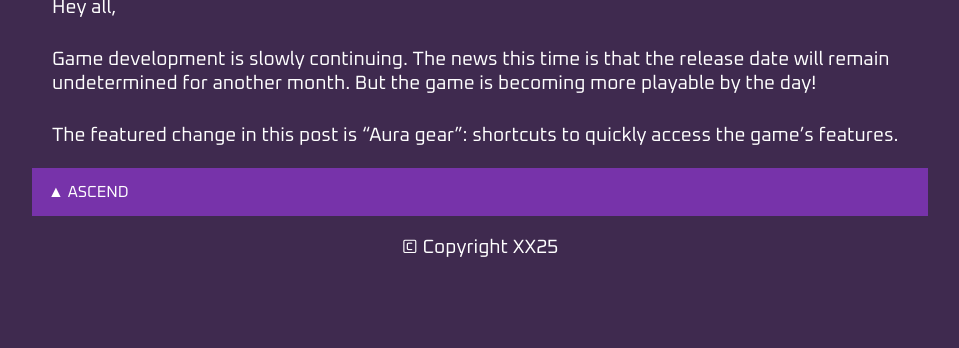
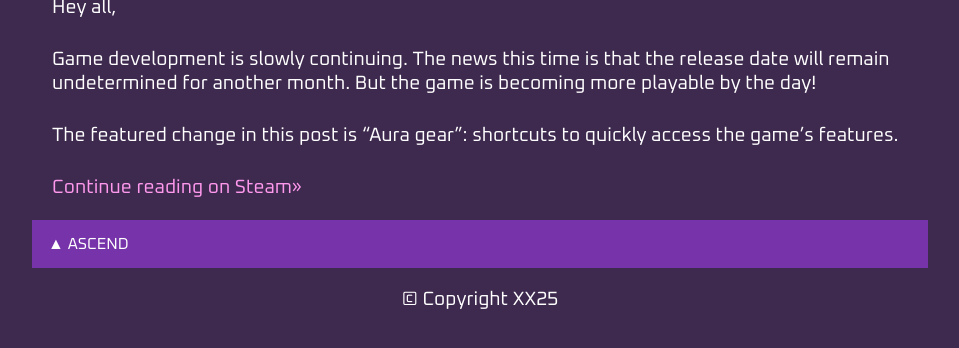
Before and after one commit to V3663L/v3663l.github.io, a Jekyll site: the page built from _posts/2025-07-05-lotlw-devblog-40.md, in a window 1280 px wide, cut to the strip 1012-1392 px from the top of the page. Shown: the top 348 px of the strip, without its empty margins (160-1119 px from the left). Built offline with Jekyll 4.4.1, drawn with Linux system fonts in a browser that asks for light colours.

Commit message:
Update 2025-07-05-lotlw-devblog-40.md

```diff
--- a/_posts/2025-07-05-lotlw-devblog-40.md
+++ b/_posts/2025-07-05-lotlw-devblog-40.md
@@ -11,3 +11,5 @@ Hey all,
 Game development is slowly continuing. The news this time is that the release date will remain undetermined for another month. But the game is becoming more playable by the day!
 
 The featured change in this post is "Aura gear": shortcuts to quickly access the game's features.
+
+[Continue reading on Steam>>](https://store.steampowered.com/news/app/1097560/view/499451286721138912)
```
